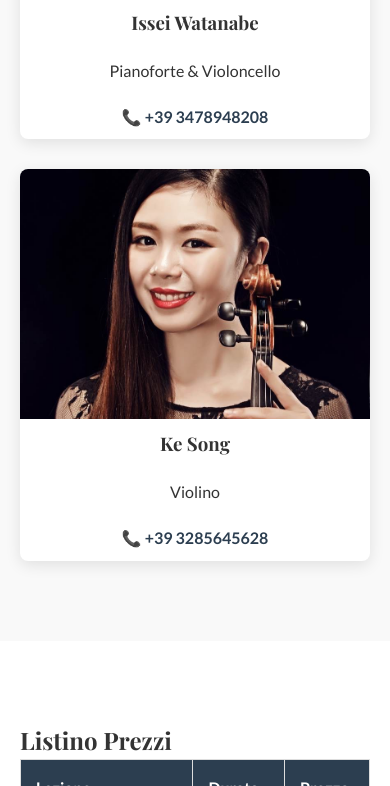
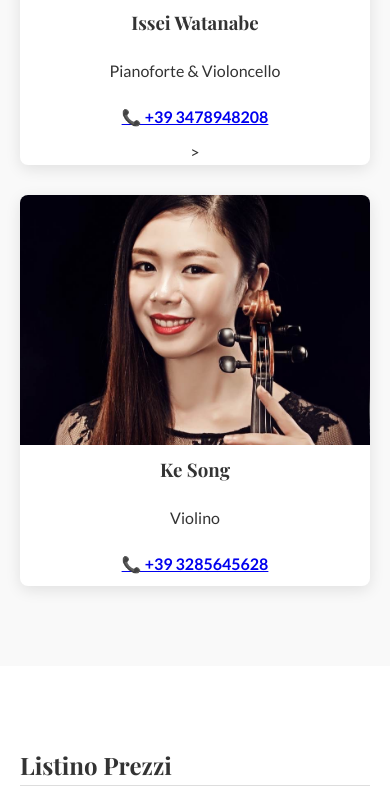
Before and after one commit to isseicello-hub/pandamusicmilano, a plain HTML site: page index.html in a window 390 px wide. Shown: the part 1839-2625 px from the top of the page. Drawn offline with nearby package versions, Linux system fonts and the light colour scheme; a web font is replaced by a local one.

Commit message:
Make phone numbers clickable in profile cards
Updated phone numbers to be clickable links.

```diff
--- a/index.html
+++ b/index.html
@@ -60,13 +60,13 @@
                     <div class="profile-img" style="background-image: url('https://drive.google.com/uc?export=view&id=1jhb-5g-HHJYOZ3NjcZ2uMa8iQtlxAAVP');"></div>
                     <h3>Issei Watanabe</h3>
                     <p>Pianoforte & Violoncello</p>
-                    <p class="phone">📞 +39 3478948208</p>
+                    <p class="phone"><a href="tel:+393478948208">📞 +39 3478948208</a></p>>
                 </div>
                 <div class="profile-card">
                     <div class="profile-img" style="background-image: url('IMG_6956.jpeg'); background-position: center 20%; background-size: cover;"></div>
                     <h3>Ke Song</h3>
                     <p>Violino</p>
-                    <p class="phone">📞 +39 3285645628</p>
+                    <p class="phone"><a href="tel:+393285645628">📞 +39 3285645628</a></p>
                 </div>
             </div>
         </div>
```
